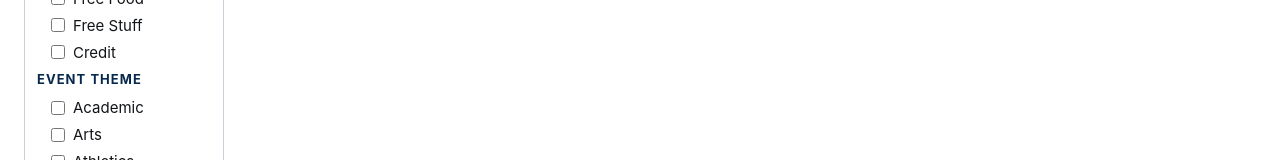
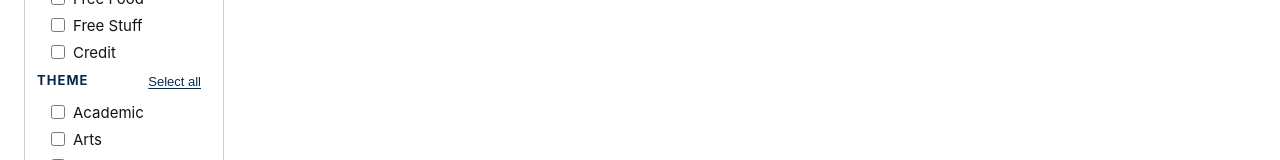
Before and after one commit to toomeem/drexel-event-directory, a React (Vite) app in the folder frontend/: page / in a window 1280 px wide. Shown: the part 479-639 px from the top of the page. Built offline with nearby package versions, Linux system fonts and the light colour scheme; no server answers.

Commit message:
readded select all button for themes

```diff
--- a/frontend/src/components/EventFilterBar.tsx
+++ b/frontend/src/components/EventFilterBar.tsx
@@ -354,9 +354,28 @@ export function EventSidebarFilters({ filters, onChange }: EventFilterBarProps)
         />
       </div>
       <div className="sidebar-filter-section">
-        <p className="sidebar-filter-section__label" id="filter-theme-label">
-          Event Theme
-        </p>
+        <div className="sidebar-filter-section__header">
+          <p className="sidebar-filter-section__label" id="filter-theme-label">
+            Theme
+          </p>
+          <button
+            type="button"
+            className="filter-option-group__select-all"
+            onClick={() =>
+              onChange({
+                ...filters,
+                themes:
+                  filters.themes.length === THEME_OPTIONS.length
+                    ? []
+                    : THEME_OPTIONS.map((o) => o.value),
+              })
+            }
+          >
+            {filters.themes.length === THEME_OPTIONS.length
+              ? "Deselect all"
+              : "Select all"}
+          </button>
+        </div>
         <FilterOptionGroup
           label="Event Type"
           options={THEME_OPTIONS}
--- a/frontend/src/styles/index.css
+++ b/frontend/src/styles/index.css
@@ -741,7 +741,8 @@ img {
     accent-color: var(--color-drexel-gold);
 }
 
-.filter-option-group__toggle {
+.filter-option-group__toggle,
+.filter-option-group__select-all {
     align-self: flex-start;
     margin: 2px 4px 0;
     padding: 2px 6px;
@@ -755,15 +756,19 @@ img {
     text-underline-offset: 2px;
 }
 
-.filter-option-group__toggle:hover {
+
+.filter-option-group__toggle:hover,
+.filter-option-group__select-all:hover {
     color: var(--color-drexel-gold);
 }
 
-:root[data-theme="dark"] .filter-option-group__toggle {
+:root[data-theme="dark"] .filter-option-group__toggle,
+:root[data-theme="dark"] .filter-option-group__select-all {
     color: var(--color-drexel-gold);
 }
 
-:root[data-theme="dark"] .filter-option-group__toggle:hover {
+:root[data-theme="dark"] .filter-option-group__toggle:hover,
+:root[data-theme="dark"] .filter-option-group__select-all:hover {
     color: var(--color-drexel-blue);
 }
 
```
